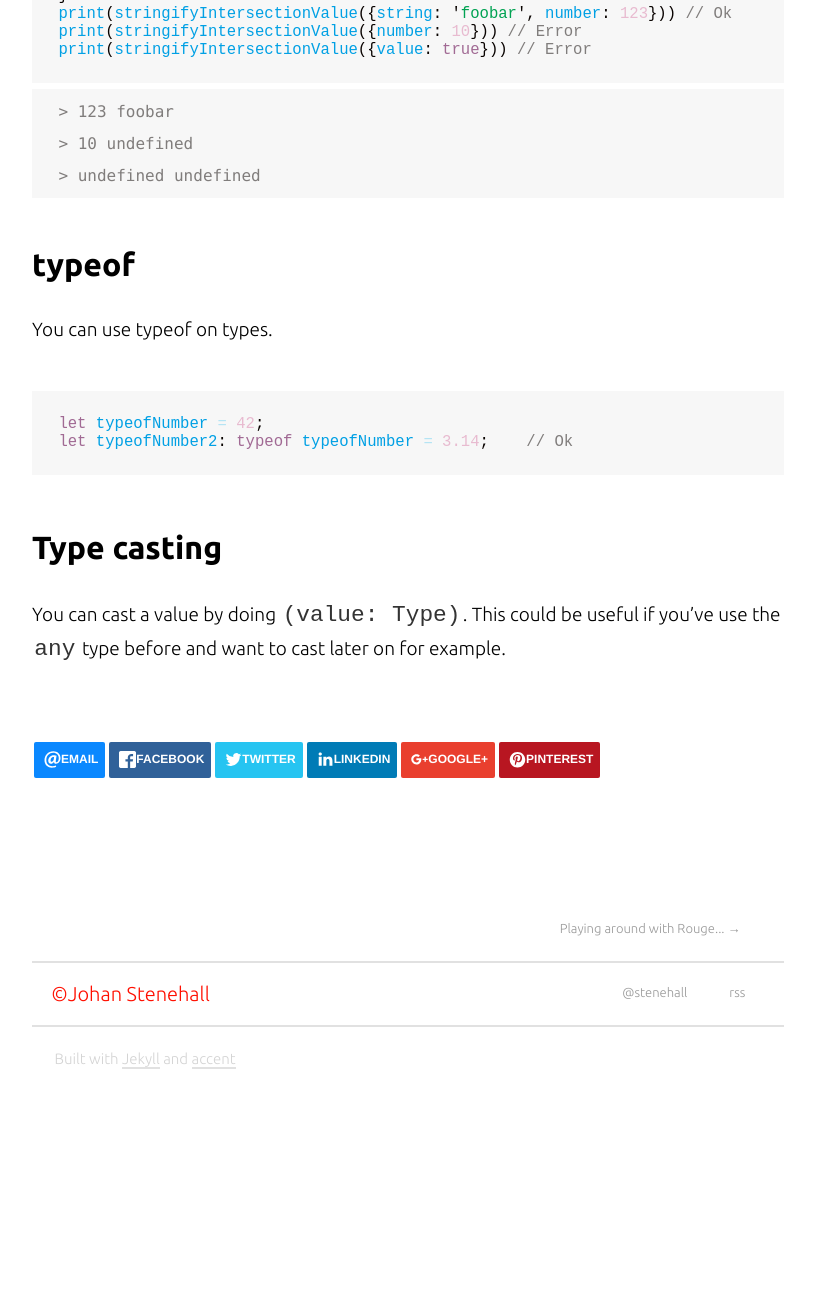
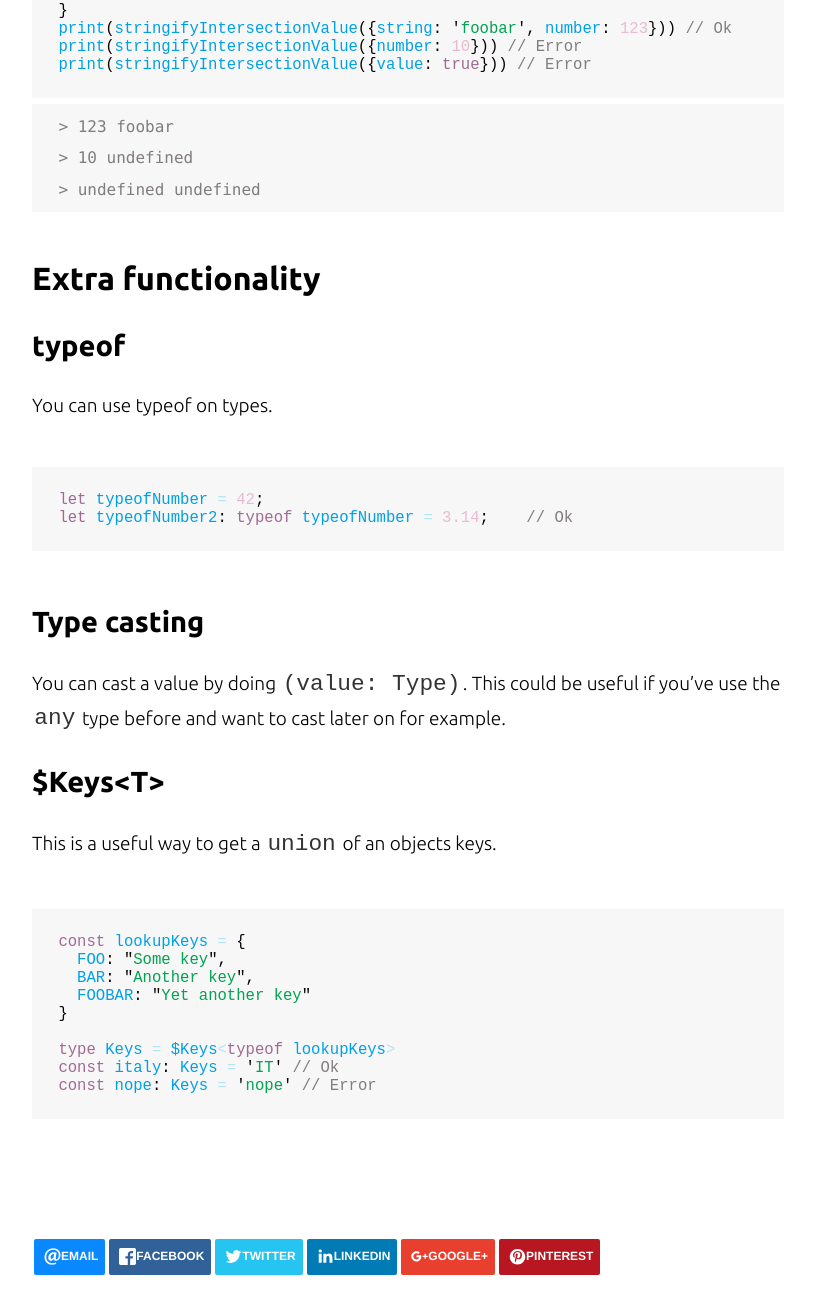
Before and after one commit to stenehall/stenehall.github.io, a Jekyll site: the page built from _posts/2017-07-04-learning-flow.md, in a window 1280 px wide and 1400 px high, scrolled down 9098 px. Shown: the top 1314 px of the window, without its empty margins (232-1047 px from the left). Built offline with Jekyll 4.4.1, drawn with Linux system fonts in a browser that asks for light colours; nearby versions of some CDN libraries; comment, search, counter and statistics services are not loaded; before the commit the page ends 10196 px from its top, so only the background shows below that; some of the changed text lies outside the part shown.

Commit message:
extra functionality - <T>

````diff
--- a/_posts/2017-07-04-learning-flow.md
+++ b/_posts/2017-07-04-learning-flow.md
@@ -327,7 +327,9 @@ print(stringifyIntersectionValue({number: 10})) // Error
 print(stringifyIntersectionValue({value: true})) // Error
 ```
 
-## typeof
+## Extra functionality
+
+### typeof
 
 You can use typeof on types.
 
@@ -336,7 +338,23 @@ let typeofNumber = 42;
 let typeofNumber2: typeof typeofNumber = 3.14;    // Ok
 ```
 
-
-## Type casting
+### Type casting
 
 You can cast a value by doing `(value: Type)`. This could be useful if you've use the `any` type before and want to cast later on for example.
+
+
+### $Keys\<T\>
+
+This is a useful way to get a `union` of an objects keys.
+
+```typescript
+const lookupKeys = {
+  FOO: "Some key",
+  BAR: "Another key",
+  FOOBAR: "Yet another key"
+}
+
+type Keys = $Keys<typeof lookupKeys>
+const italy: Keys = 'IT' // Ok
+const nope: Keys = 'nope' // Error
+```
````
Also changed, not shown: other parts of _posts/2017-07-04-learning-flow.md (+1 -1 lines), code/flow.js (+11 -0 lines).
